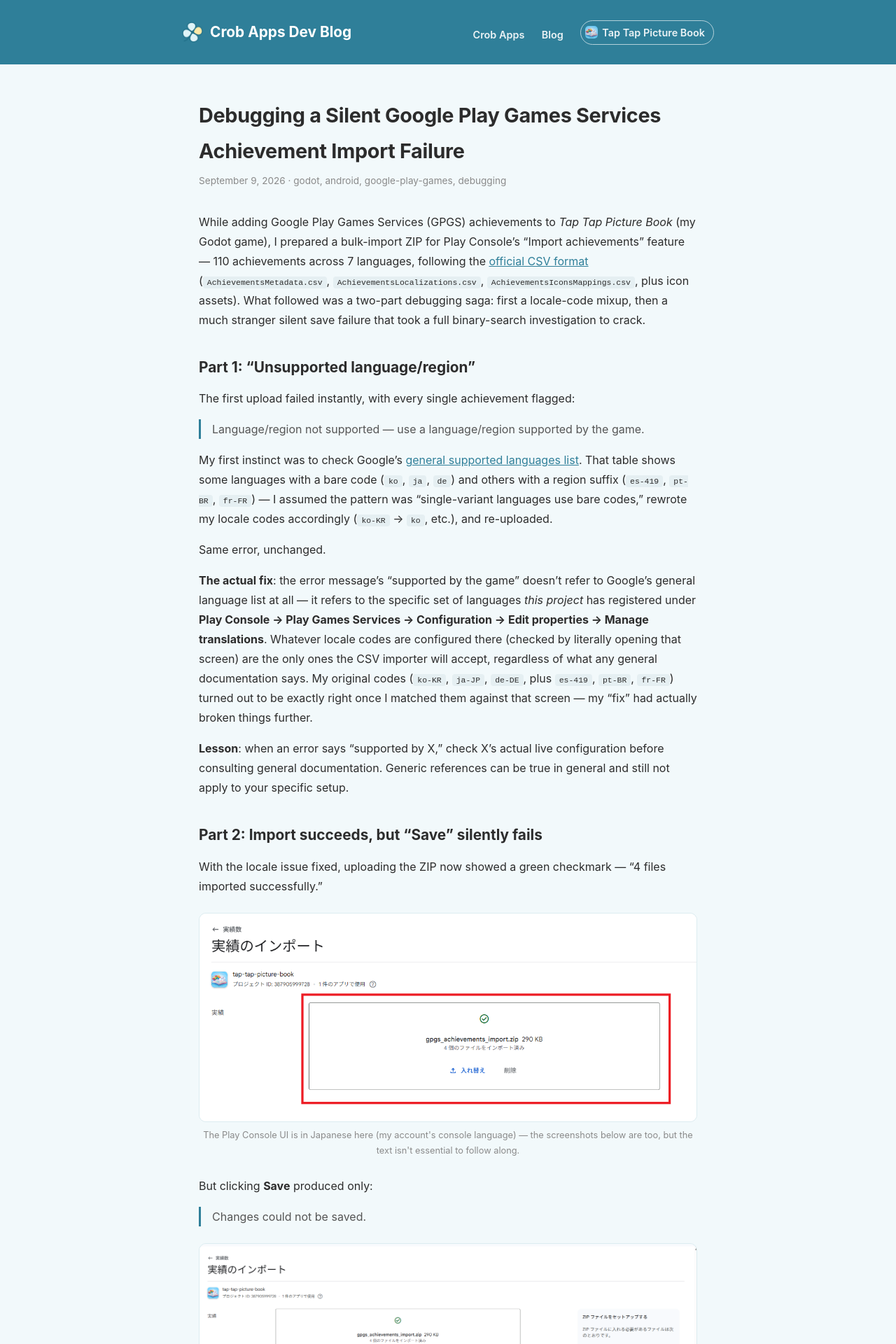
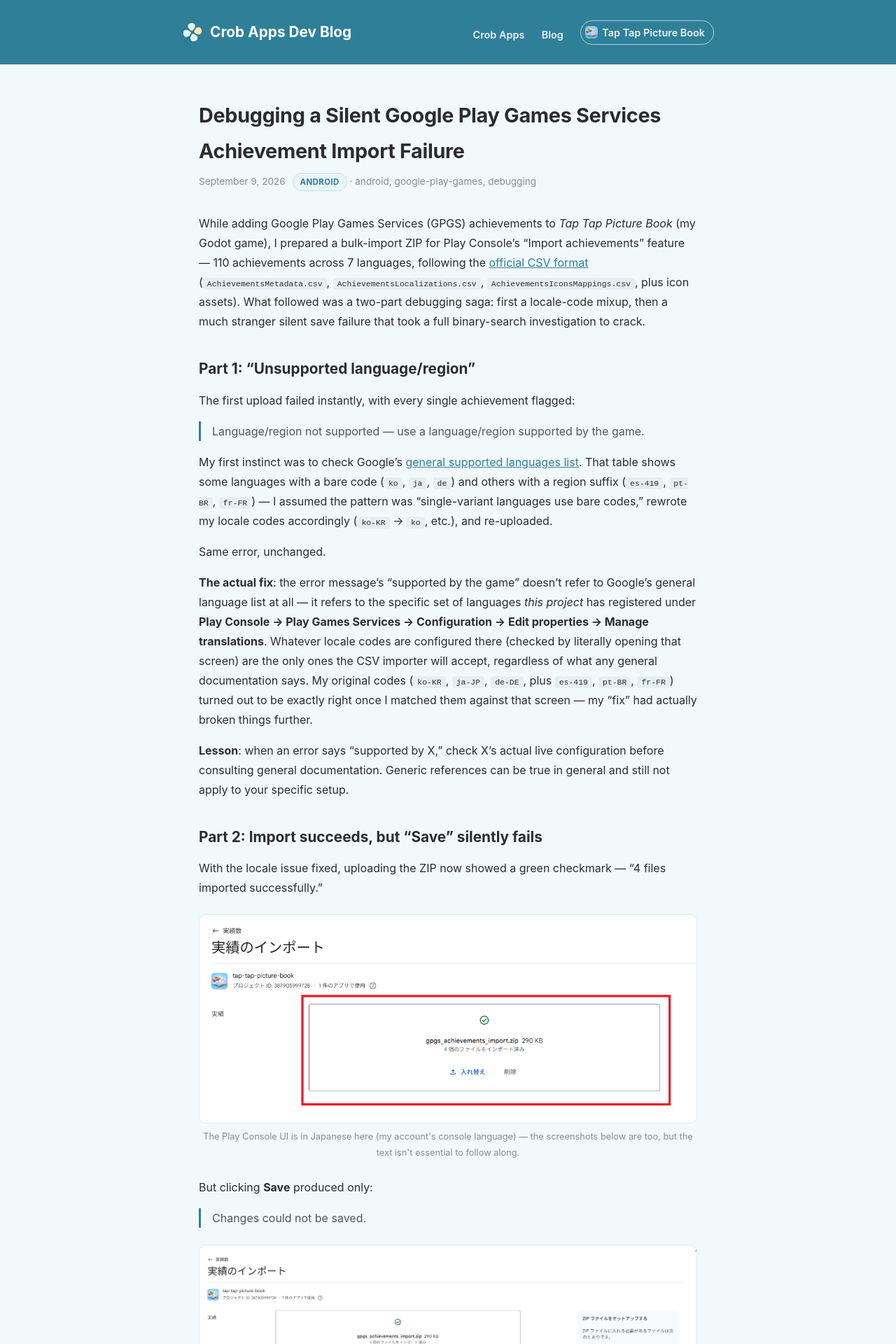
Before and after one commit to crobmaster/crobmaster.github.io, a Jekyll site: the page built from _posts/2026-09-09-gpgs-achievement-import-failure.md, in a window 1280 px wide. Shown: the top 1920 px of the page at 70% size. Built offline with Jekyll 4.4.1, drawn with Linux system fonts in a browser that asks for light colours.

Commit message:
Add category listing page and badges (closes #13)
/blog/categories/ groups posts by site.categories (no plugin needed,
just Liquid) with anchor-linkable headings. Post pages and the blog
archive both show category badges linking there.

Also drops the "godot" category/tag from the GPGS achievement post —
that article is about Play Console/DevTools debugging, not the
Godot engine itself, so the godot label was misleading.

Co-Authored-By: Claude Sonnet 5 <noreply@anthropic.com>

```diff
--- a/_layouts/post.html
+++ b/_layouts/post.html
@@ -5,6 +5,11 @@ layout: default
   <h1 class="post-title">{{ page.title }}</h1>
   <p class="post-meta">
     {{ page.date | date: "%B %-d, %Y" }}
+    {% if page.categories.size > 0 %}
+      {% for category in page.categories %}
+      <a class="category-badge" href="/blog/categories/#{{ category | slugify }}">{{ category }}</a>
+      {% endfor %}
+    {% endif %}
     {% if page.tags.size > 0 %}
       · {{ page.tags | join: ", " }}
     {% endif %}
--- a/_posts/2026-09-09-gpgs-achievement-import-failure.md
+++ b/_posts/2026-09-09-gpgs-achievement-import-failure.md
@@ -1,8 +1,8 @@
 ---
 title: "Debugging a Silent Google Play Games Services Achievement Import Failure"
 date: 2026-09-09
-categories: [android, godot]
-tags: [godot, android, google-play-games, debugging]
+categories: [android]
+tags: [android, google-play-games, debugging]
 description: "A GPGS achievement ZIP passed validation but silently failed to save — the cause turned out to be an undocumented bulkCreate validation rule."
 image: /assets/images/posts/gpgs-achievement-import-failure/achievements-list.png
 ---
--- a/assets/css/blog.css
+++ b/assets/css/blog.css
@@ -214,6 +214,41 @@ article.post h1.post-title {
   margin-bottom: 32px;
 }
 
+.category-badge {
+  display: inline-block;
+  font-size: 0.72rem;
+  font-weight: 700;
+  text-transform: uppercase;
+  letter-spacing: 0.03em;
+  color: #2f7f99;
+  background: #eaf5f8;
+  border: 1px solid #bfe0ea;
+  border-radius: 999px;
+  padding: 2px 10px;
+  text-decoration: none;
+  margin-left: 6px;
+}
+
+.category-badge:hover {
+  background: #2f7f99;
+  color: #fff;
+  border-color: #2f7f99;
+}
+
+.category-group {
+  margin-bottom: 40px;
+}
+
+.category-heading {
+  font-size: 1.15rem;
+  font-weight: 700;
+  text-transform: capitalize;
+  margin-bottom: 12px;
+  padding-bottom: 8px;
+  border-bottom: 1px solid #dcecf0;
+  scroll-margin-top: 24px;
+}
+
 .post-content h2 {
   font-size: 1.3rem;
   margin: 36px 0 12px;
--- a/blog/index.html
+++ b/blog/index.html
@@ -14,6 +14,11 @@ permalink: /blog/
   <li>
     <span class="post-date">{{ post.date | date: "%B %-d, %Y" }}</span>
     <a class="post-title-link" href="{{ post.url }}">{{ post.title }}</a>
+    {% if post.categories.size > 0 %}
+      {% for category in post.categories %}
+      <a class="category-badge" href="/blog/categories/#{{ category | slugify }}">{{ category }}</a>
+      {% endfor %}
+    {% endif %}
     <p class="post-excerpt">{{ post.excerpt | strip_html | truncatewords: 32 }}</p>
   </li>
   {% else %}
```
Also changed, not shown: blog/categories/index.html (added, +22 -0 lines).
